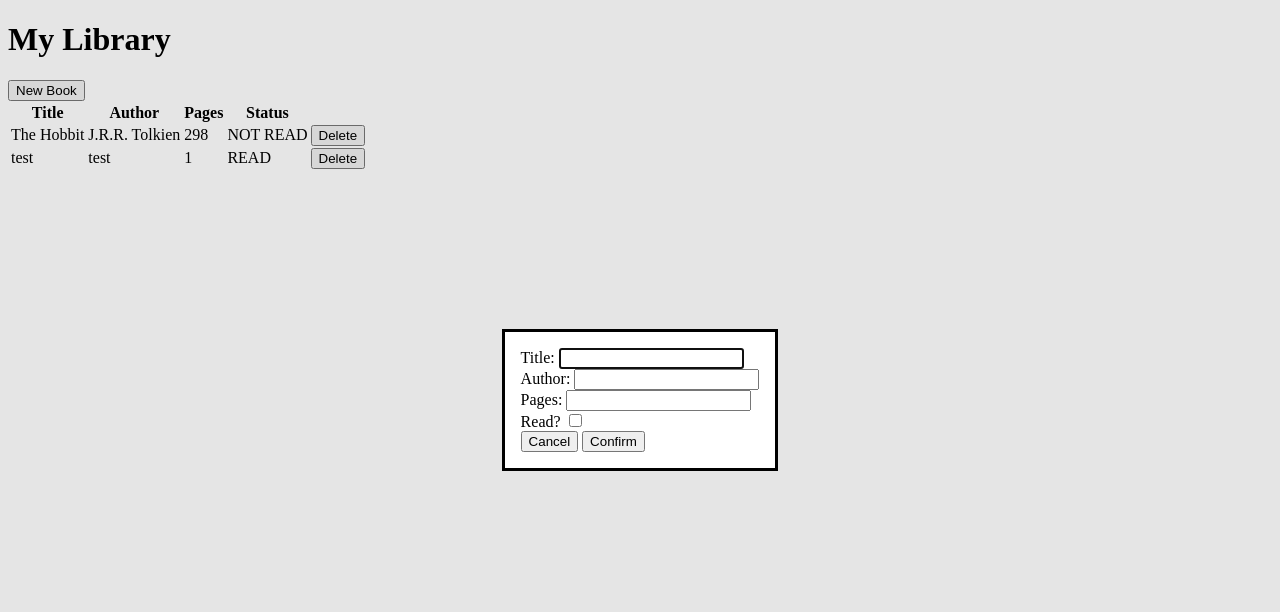
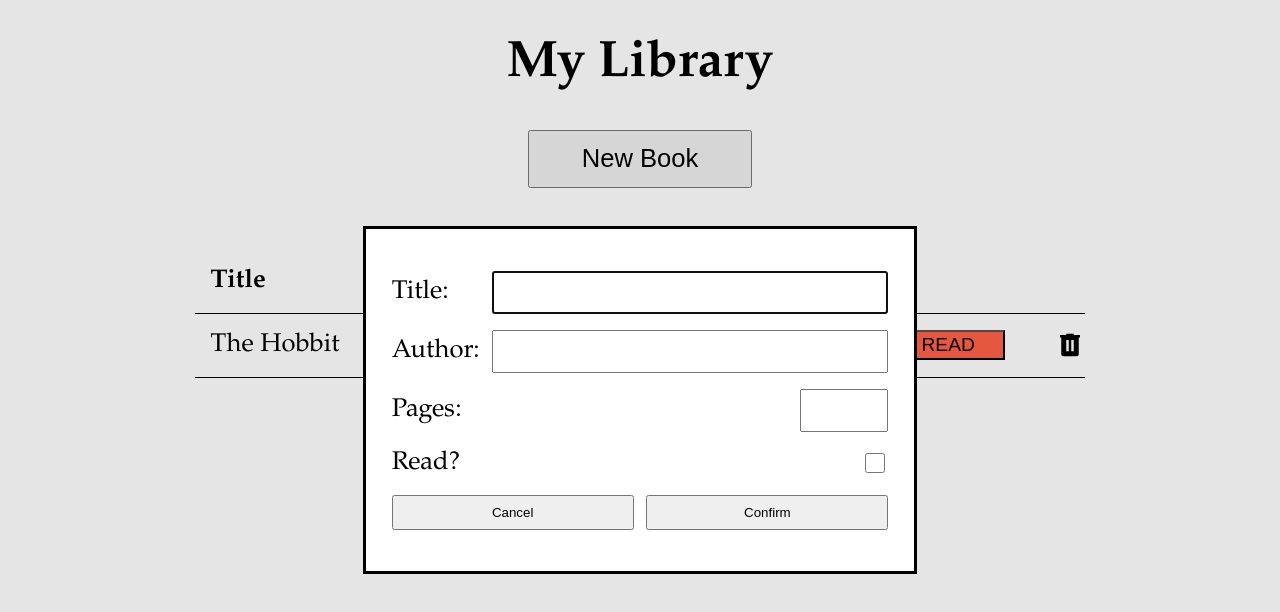
Before and after one commit to drdexe/odin-library, a plain HTML site: page index.html in a window 1280 px wide. Both pictures are taken after a click on the button "New Book". Drawn offline with Linux system fonts and the light colour scheme.

Commit message:
Add toggle button

```diff
--- a/index.html
+++ b/index.html
@@ -29,8 +29,8 @@
         <input type="checkbox" id="read">
       </div>
       <div>
-        <button value="cancel" formmethod="dialog" formnovalidate>Cancel</button>
-        <button id="confirmBtn" value="default">Confirm</button>
+        <button formmethod="dialog" formnovalidate>Cancel</button>
+        <button id="confirmBtn">Confirm</button>
       </div>
     </form>
   </dialog>
--- a/script.js
+++ b/script.js
@@ -26,6 +26,11 @@ function removeBookFromLibrary(id) {
   myLibrary.splice(myLibrary.findIndex(book => book.id === id), 1);
 }
 
+function toggleBookReadStatus(id) {
+  const index = myLibrary.findIndex(book => book.id === id);
+  myLibrary[index].read = !myLibrary[index].read;
+}
+
 function displayLibrary() {
   tableBody.innerHTML = "";
   for (const book of myLibrary) {
@@ -43,16 +48,28 @@ function displayLibrary() {
     row.appendChild(pagesData);
 
     const readData = document.createElement("td");
-    readData.textContent = book.read ? "READ" : "NOT READ";
+    const readBtn = document.createElement("button");
+    if (book.read) {
+      readBtn.textContent = "READ";
+      readBtn.style.backgroundColor = "greenyellow";
+    } else {
+      readBtn.textContent = "NOT READ";
+      readBtn.style.backgroundColor = "tomato";
+    }
+    readBtn.addEventListener("click", () => {
+      toggleBookReadStatus(readData.parentNode.getAttribute("data-id"));
+      displayLibrary();
+    });
+    readData.appendChild(readBtn);
     row.appendChild(readData);
 
-    const deleteBtn = document.createElement("button");
-    deleteBtn.textContent = "Delete";
-    deleteBtn.addEventListener("click", () => {
-      removeBookFromLibrary(deleteBtn.parentNode.getAttribute("data-id"));
+    const deleteIcon = document.createElement("svg");
+    deleteIcon.innerHTML = `<svg xmlns="http://www.w3.org/2000/svg" viewBox="0 0 24 24"><title>trash-can</title><path d="M9,3V4H4V6H5V19A2,2 0 0,0 7,21H17A2,2 0 0,0 19,19V6H20V4H15V3H9M9,8H11V17H9V8M13,8H15V17H13V8Z" /></svg>`;
+    deleteIcon.addEventListener("click", () => {
+      removeBookFromLibrary(deleteIcon.parentNode.getAttribute("data-id"));
       displayLibrary();
     });
-    row.appendChild(deleteBtn);
+    row.appendChild(deleteIcon);
 
     tableBody.appendChild(row);
   }
@@ -68,9 +85,9 @@ confirmBtn.addEventListener("click", (event) => {
     dialog.close();
     addBookToLibrary(titleInput.value, authorInput.value, pagesInput.value, readInput.checked);
     displayLibrary();
+    form.reset();
   }
 });
 
 addBookToLibrary("The Hobbit", "J.R.R. Tolkien", 298, false);
-addBookToLibrary("test", "test", 1, true);
 displayLibrary()
--- a/style.css
+++ b/style.css
@@ -0,0 +1,76 @@
+body {
+  font-family: Garamond, serif;
+  font-size: clamp(1rem, 2vw, 2rem);
+}
+
+h1 {
+  text-align: center;
+}
+
+#newBookBtn {
+  display: block;
+  margin: auto;
+  padding: .5em 2em;
+  font-size: inherit;
+}
+
+dialog div {
+  margin: 1rem 0;
+  display: flex;
+  justify-content: space-between;
+  align-items: center;
+  gap: 1ch;
+}
+
+input {
+  padding: .25rem;
+  font: inherit;
+}
+
+input[type="text"] {
+  width: 30ch;
+}
+
+input[type="number"] {
+  width: 6ch;
+}
+
+input[type="checkbox"] {
+  width: 20px;
+  height: 20px;
+}
+
+dialog button {
+  flex: 1;
+  padding: .5rem;
+}
+
+table {
+  margin: 5% auto;
+  border-collapse: collapse;
+}
+
+tr {
+  border-bottom: 1px solid black;
+  position: relative;
+}
+
+th,
+td {
+  text-align: left;
+  padding: 1rem;
+  padding-right: 5rem;
+}
+
+table button {
+  width: 15ch;
+  height: 30px;
+  font-size: .75em;
+}
+
+svg {
+  height: 30px;
+  position: absolute;
+  top: 50%;
+  transform: translate(-100%, -50%);
+}
```
